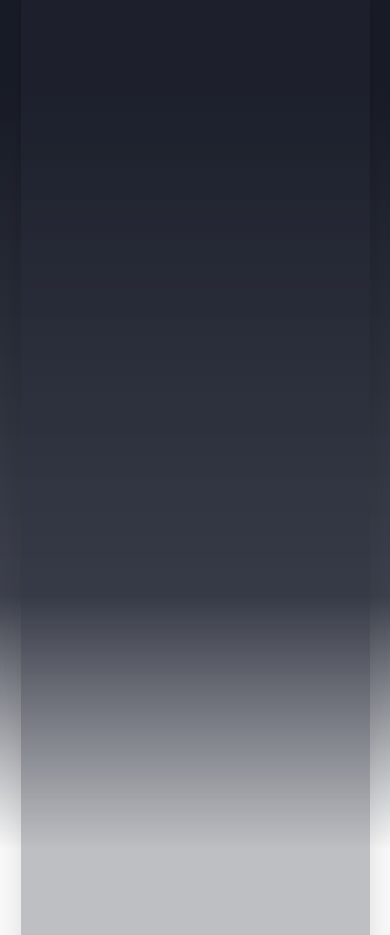
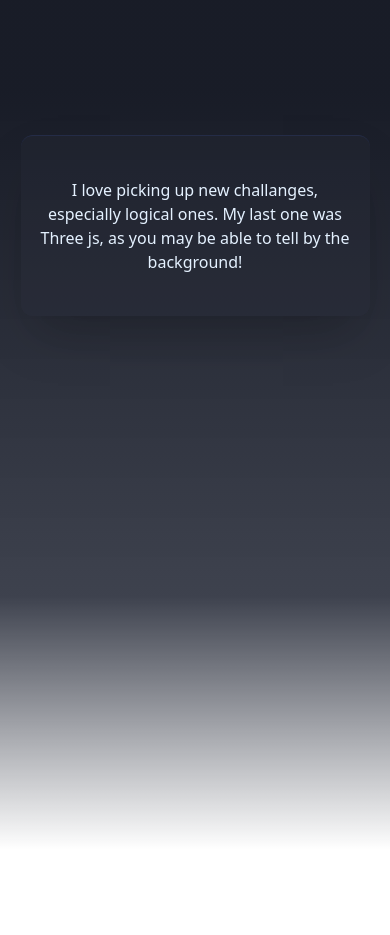
Before and after one commit to PatrykStefaniak/portfolio, a Next.js app: page / in a window 390 px wide. Shown: the part 1260-2195 px from the top of the page. Built offline with nearby package versions, Linux system fonts and the light colour scheme.

Commit message:
Fixed separator layout on mobile

```diff
--- a/components/Separator.tsx
+++ b/components/Separator.tsx
@@ -14,7 +14,7 @@ export default function Separator() {
         >
             <div ref={elRef} className="w-[90%] sm:w-[55%] mx-auto p-px">
                 {isInView && (
-                    <div className="animate-fade-in sm:w-[60vh] mx-auto py-[500vh] mt-[40vh] px-5 sm:p-20 bg-(--bg-lighter)/30 text-(--text) text-center mt-[25vh] rounded-xl shadow-2xl border-t border-(--border-muted)">
+                    <div className="animate-fade-in sm:w-[60vh] mx-auto py-[5vh] sm:py-[500vh] mt-[65vh] sm:mt-[40vh] px-5 sm:p-20 bg-(--bg-lighter)/30 text-(--text) text-center mt-[25vh] rounded-xl shadow-2xl border-t border-(--border-muted)">
                         <h2 className="text-md">I love picking up new challanges, especially logical ones. My last one was Three js, as you may be able to tell by the background!</h2>
                     </div>
                 )}
```
